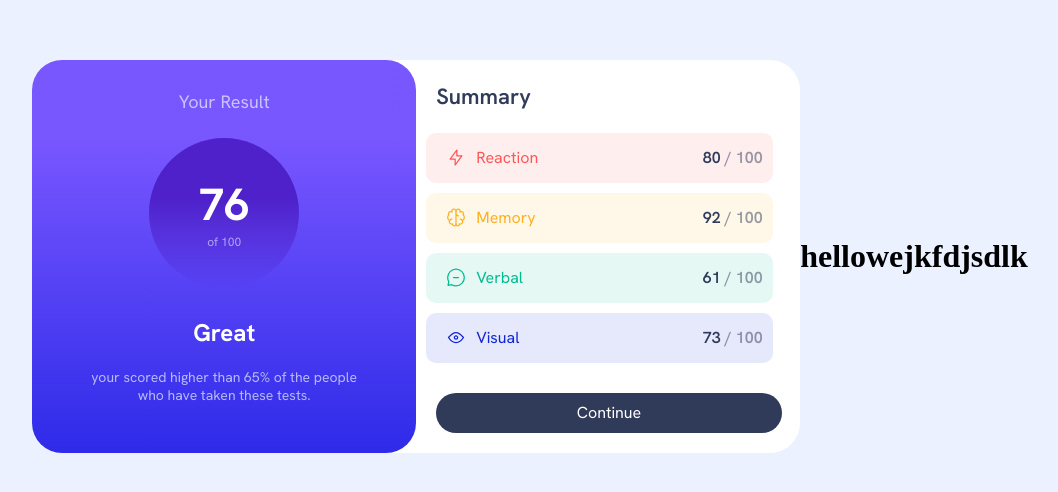
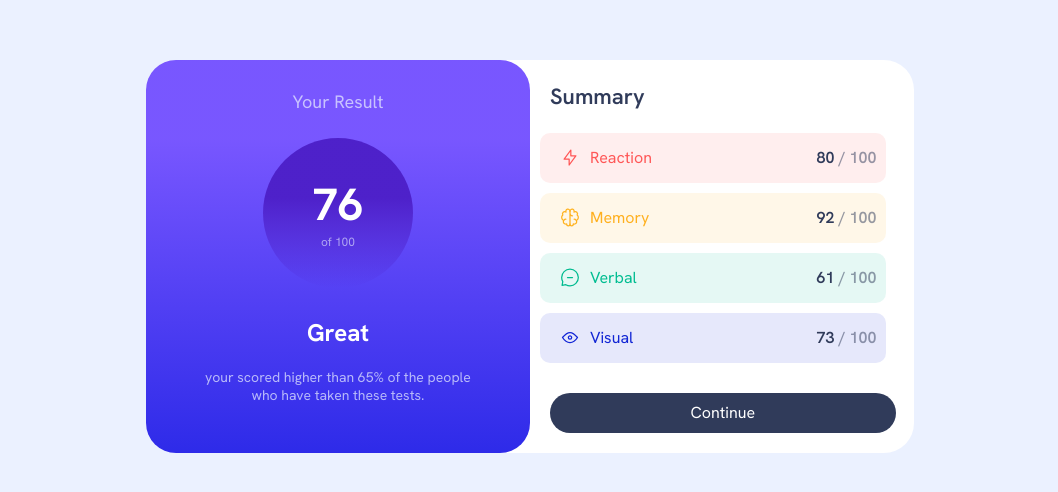
Before and after one commit to H-wq-prog/results-summary-component, a plain HTML site: page index.html in a window 1280 px wide. Shown: the part 144-636 px from the top of the page, without its empty margins (110-1168 px from the left). Drawn offline with Linux system fonts and the light colour scheme; a web font is replaced by a local one.

Commit message:
Update index.html

```diff
--- a/index.html
+++ b/index.html
@@ -61,7 +61,6 @@
                 </div>
             </div>
         </div>
-        <h1>hellowejkfdjsdlk</h1>
     </div>
 </body>
 
```
